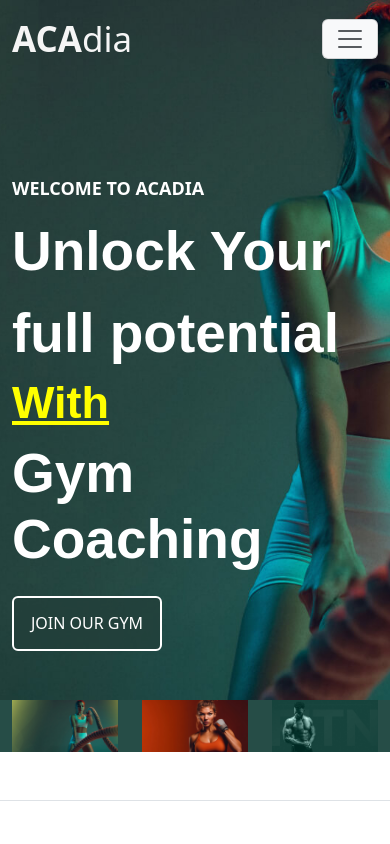
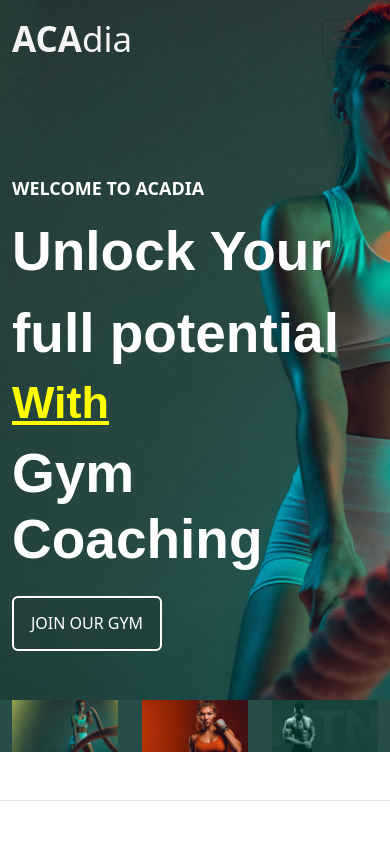
Before and after one commit to manii75/gym-website, a plain HTML site: page index.html in a window 390 px wide. Shown: the top 844 px of the page. Drawn offline with nearby package versions, Linux system fonts and the light colour scheme.

Commit message:
Update index.html
btn bg change

```diff
--- a/index.html
+++ b/index.html
@@ -26,7 +26,7 @@
             <div class="container">
             <nav class="navbar navbar-expand-lg navbar-light">
                 <a class="navbar-brand" href="#">ACA<span>dia</span></a>
-                <button class="navbar-toggler bg-light" type="button" data-toggle="collapse" data-target="#navbarSupportedContent" aria-controls="navbarSupportedContent" aria-expanded="false" aria-label="Toggle navigation">
+                <button class="navbar-toggler " type="button" data-toggle="collapse" data-target="#navbarSupportedContent" aria-controls="navbarSupportedContent" aria-expanded="false" aria-label="Toggle navigation">
                   <span class="navbar-toggler-icon"></span>
                 </button>
 
```
